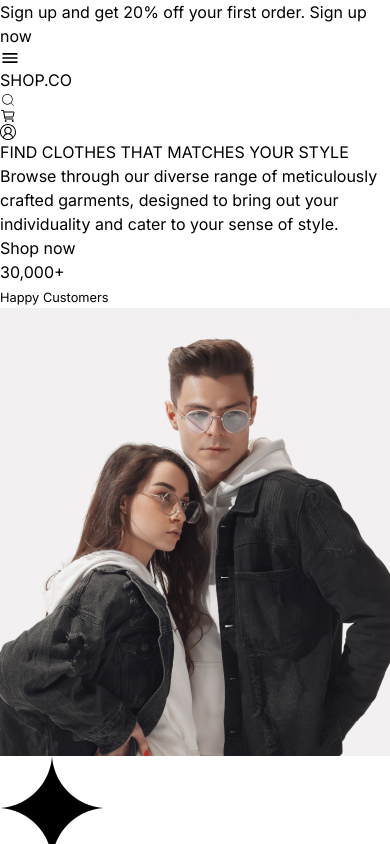
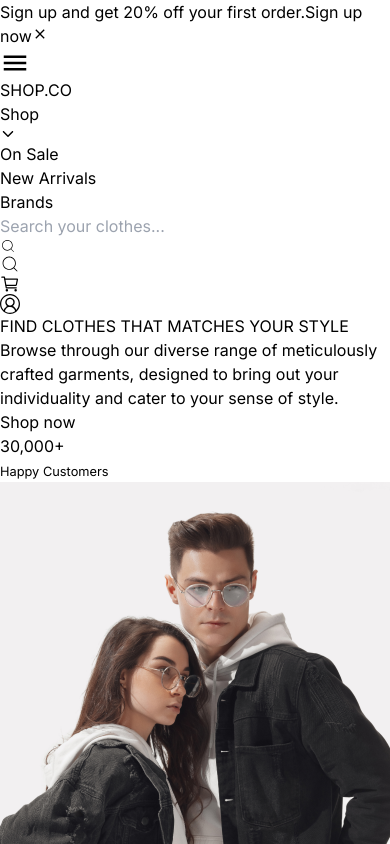
Before and after one commit to Lesuuh/shop.co, a React (Vite) app: page / in a window 390 px wide. Shown: the top 844 px of the page. Built offline with nearby package versions, Linux system fonts and the light colour scheme.

Commit message:
enhance Header and TopHeader components with mobile menu functionality and improved layout

```diff
--- a/src/components/Header.jsx
+++ b/src/components/Header.jsx
@@ -2,20 +2,69 @@ import { MdMenu } from "react-icons/md";
 import { CiSearch } from "react-icons/ci";
 import { VscAccount } from "react-icons/vsc";
 import { IoCartOutline } from "react-icons/io5";
+import { IoIosArrowDown, IoMdClose } from "react-icons/io";
+import { useState } from "react";
+// import { useRef } from "react";
 
 const Header = () => {
+  const [menu, setMenu] = useState(false);
+
   return (
-    <section className="max-[100vw] px-4 py-2 w-full border flex items-center">
-      <div className="flex items-center mr-auto">
-        <div className="menu-button">
-          <MdMenu size={20} />
+    // mobile view
+    <section className="max-w-[1500px] h-auto mx-auto py-2 w-full border-b">
+      <div
+        className={`flex justify-between items-center relative px-4 lg:px-20`}
+      >
+        <div className="flex items-center">
+          <MdMenu
+            onClick={() => setMenu(true)}
+            size={30}
+            className="md:hidden"
+          />
+          <div className="text-2xl font-black ml-2">SHOP.CO</div>
         </div>
-        <div className="logo font-black text-2xl pl-4">SHOP.CO</div>
-      </div>
-      <div className="flex items-center space-x-2">
-        <CiSearch />
-        <IoCartOutline />
-        <VscAccount />
+
+        <ul className="hidden md:flex items-center md:space-x-4">
+          <li className="flex items-center font-light text-sm">
+            Shop <IoIosArrowDown className="ml-1" />
+          </li>
+          <li className="font-light text-sm">On Sale</li>
+          <li className="font-light text-sm">New Arrivals</li>
+          <li className="font-light text-sm">Brands</li>
+        </ul>
+
+        <form className="relative hidden md:flex">
+          <input
+            type="text"
+            placeholder="Search your clothes..."
+            className="border rounded-lg focus:outline-slate-800 focus:outline-0 py-1.5 w-full md:w-[15rem] lg:w-[20rem] xl:w-[35rem]  min-w-[5rem] pl-7 text-sm"
+          />
+          <CiSearch className="absolute top-1/2 transform -translate-y-1/2 left-2 cursor-pointer " />
+        </form>
+
+        <div className="flex items-center space-x-3 ">
+          <CiSearch className="md:hidden font-semibold " size={20} />
+          <IoCartOutline size={20} />
+          <VscAccount size={20} />
+        </div>
+
+        {/* menu */}
+        {menu && (
+          <div className="absolute top-0 left-0 bg-white w-[70%] h-[100dvh]  z-10">
+            <IoMdClose
+              onClick={() => setMenu(false)}
+              className="float-right mr-4"
+            />
+            <ul className=" space-y-4 pl-4 pt-3">
+              <li className="flex items-center font-light text-sm">
+                Shop <IoIosArrowDown className="ml-1" />
+              </li>
+              <li className="font-light text-sm">On Sale</li>
+              <li className="font-light text-sm">New Arrivals</li>
+              <li className="font-light text-sm">Brands</li>
+            </ul>
+          </div>
+        )}
       </div>
     </section>
   );
--- a/src/components/TopHeader.jsx
+++ b/src/components/TopHeader.jsx
@@ -1,15 +1,31 @@
 // import { Link } from "react-router-dom";
 
+import { useRef } from "react";
+import { IoMdClose } from "react-icons/io";
+
 const TopHeader = () => {
+  const closeRef = useRef();
+  const handleClick = () => {
+    closeRef.current.style.display = "none";
+  };
   return (
-    <p className="px-6 bg-[#222] text-[#e7e4e4] text-xs py-1">
-      Sign up and get 20% off your first order.{" "}
+    <p
+      ref={closeRef}
+      className="px-6 bg-[#222] flex items-center gap-2 justify-center text-[#e7e4e4] text-xs py-1"
+    >
+      Sign up and get 20% off your first order.
       <a
         href="#"
         className="font-semibold underline underline-offset-2 text-white"
       >
         Sign up now
       </a>
+      <button
+        onClick={handleClick}
+        className="hidden md:inline-block text-white"
+      >
+        <IoMdClose />
+      </button>
     </p>
   );
 };
--- a/src/pages/HomePage.jsx
+++ b/src/pages/HomePage.jsx
@@ -5,6 +5,7 @@ import TopSelling from "../components/ui/TopSelling";
 import MainLayout from "../layouts/MainLayout";
 
 const HomePage = () => {
+
   return (
     <MainLayout>
       <Hero />
```
